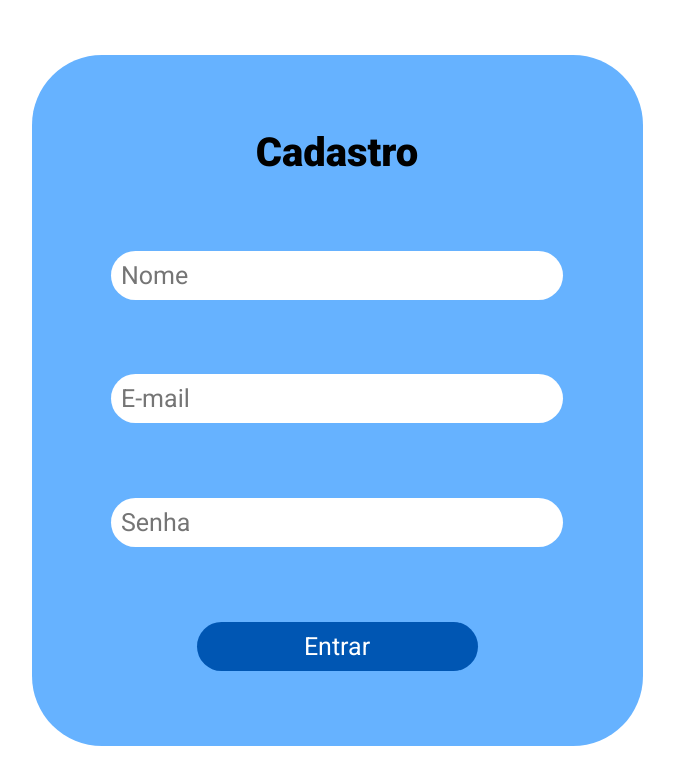
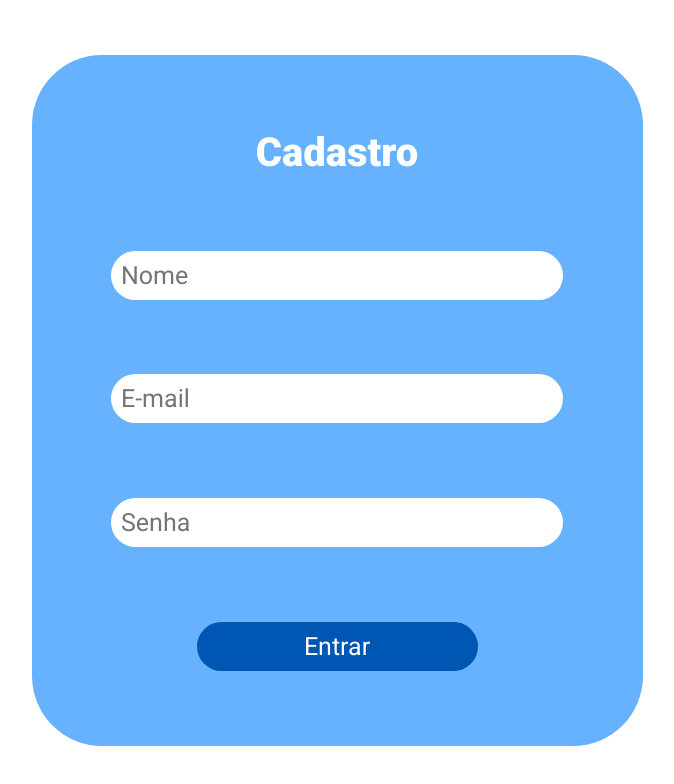
Before and after one commit to Matheus-AR/pi-frontend, a React (Vite) app: page / in a window 1280 px wide. Shown: the top 784 px of the page, without its empty margins (303-977 px from the left). Built offline with nearby package versions, Linux system fonts and the light colour scheme.

Commit message:
Corrigindo o posicionamento
Corrigindo posicionamento da página de login

Corringindo o posicionamento da página de cadastro de usuário

```diff
--- a/src/index.css
+++ b/src/index.css
@@ -11,12 +11,13 @@
 body {
     display: flex;
     background-color: #fff;
+    color: #fff;
+    display: flex;
+    flex-direction: column;
+    justify-content: center;
     height: 100vh;
-    justify-content: center;
 }
 
 #root {
     display: flex;
-    justify-content: center;
-    align-items: center;
 }
--- a/src/pages/Cadastro.css
+++ b/src/pages/Cadastro.css
@@ -1,4 +1,5 @@
 .cadastro-container {
+    margin: 0 auto;
     display: flex;
     flex-direction: column;
     justify-content: space-evenly;
--- a/src/pages/Login.css
+++ b/src/pages/Login.css
@@ -1,4 +1,6 @@
+
 .login-container {
+    margin: 0 auto;
     display: flex;
     flex-direction: column;
     justify-content: space-evenly;
```
